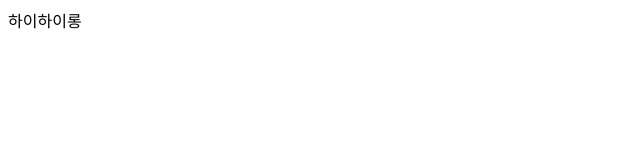
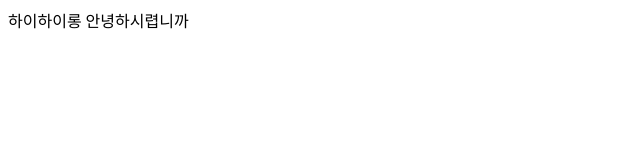
Before and after one commit to chally7/sangreen, a plain HTML site: page jihyeon.html in a window 1280 px wide. Shown: the whole page, without its empty margins (0-640 px from the left). Drawn offline with Linux system fonts and the light colour scheme.

Commit message:
내용 추가해쓰

```diff
--- a/jihyeon.html
+++ b/jihyeon.html
@@ -7,5 +7,6 @@
 </head>
 <body>
     하이하이롱
+    안녕하시렵니까
 </body>
 </html>
```
